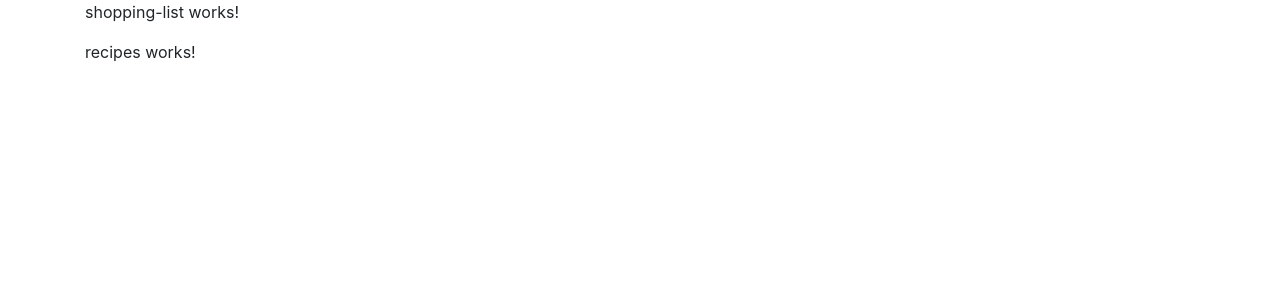
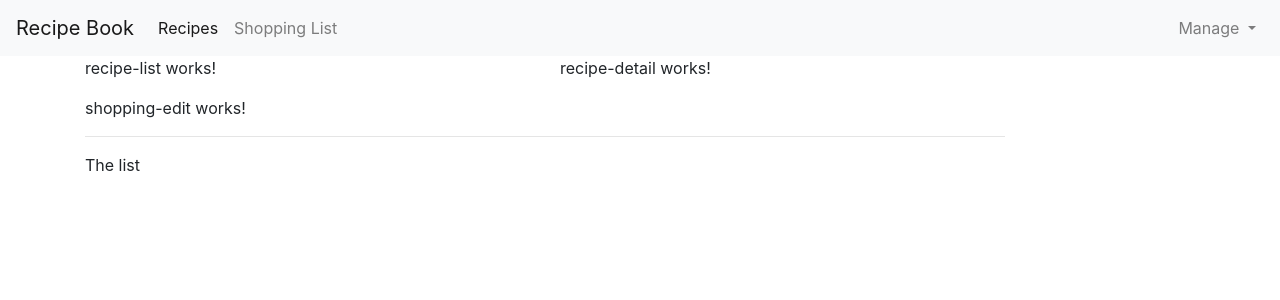
Before and after one commit to saittosun/angular-courseproject-maxi, an Angular app: page / in a window 1280 px wide. Shown: the top 300 px of the page. Built offline with nearby package versions, Linux system fonts and the light colour scheme.

Commit message:
navigation bar is added

```diff
--- a/src/app/app.component.html
+++ b/src/app/app.component.html
@@ -1,8 +1,9 @@
+<app-header></app-header>
 <div class="container">
   <div class="row">
     <div class="col-md-12">
+      <app-recipes></app-recipes>
       <app-shopping-list></app-shopping-list>
-      <app-recipes></app-recipes>
     </div>
   </div>
 </div>
--- a/src/app/header/header.component.html
+++ b/src/app/header/header.component.html
@@ -1 +1,40 @@
-<p>header works!</p>
+<nav class="navbar navbar-expand-lg navbar-light bg-light">
+  <a class="navbar-brand" href="#">Recipe Book</a>
+  <button class="navbar-toggler" type="button" data-toggle="collapse" data-target="#navbarNavDropdown" aria-controls="navbarNavDropdown" aria-expanded="false" aria-label="Toggle navigation">
+    <span class="navbar-toggler-icon"></span>
+  </button>
+  <div class="collapse navbar-collapse" id="navbarSupportedContent">
+    <ul class="navbar-nav mr-auto">
+      <li class="nav-item active" routerLinkActive="active">
+        <!-- (click)="onSelect('recipe')" -->
+        <!-- href="#" -->
+        <a
+          class="nav-link"
+          routerLink="/recipe"
+          >Recipes</a>
+      </li>
+      <!-- (click)="onSelect('shopping-list')" -->
+      <li class="nav-item" routerLinkActive="active">
+        <a
+          class="nav-link"
+          routerLink="/shopping-list">Shopping List</a>
+      </li>
+    </ul>
+    <ul class="navbar-nav">
+      <li
+        class="nav-item dropdown"
+        appDropdown>
+        <a
+          class="nav-link dropdown-toggle"
+          appDropdown
+          style="cursor: pointer;" id="navbarDropdown" role="button" data-toggle="dropdown" aria-haspopup="true" aria-expanded="false">
+          Manage
+        </a>
+        <div class="dropdown-menu" aria-labelledby="navbarDropdown">
+          <a class="dropdown-item" style="cursor: pointer;">save data</a>
+          <a class="dropdown-item" style="cursor: pointer;">fetch data</a>
+        </div>
+      </li>
+    </ul>
+  </div>
+</nav>
--- a/src/app/recipes/recipes.component.html
+++ b/src/app/recipes/recipes.component.html
@@ -1 +1,8 @@
-<p>recipes works!</p>
+<div class="row">
+  <div class="col-md-5">
+    <app-recipe-list></app-recipe-list>
+  </div>
+  <div class="col-md-7">
+    <app-recipe-detail></app-recipe-detail>
+  </div>
+</div>
--- a/src/app/shopping-list/shopping-list.component.html
+++ b/src/app/shopping-list/shopping-list.component.html
@@ -1 +1,7 @@
-<p>shopping-list works!</p>
+<div class="row">
+  <div class="col-sm-10">
+    <app-shopping-edit></app-shopping-edit>
+    <hr>
+    <p>The list</p>
+  </div>
+</div>
```
